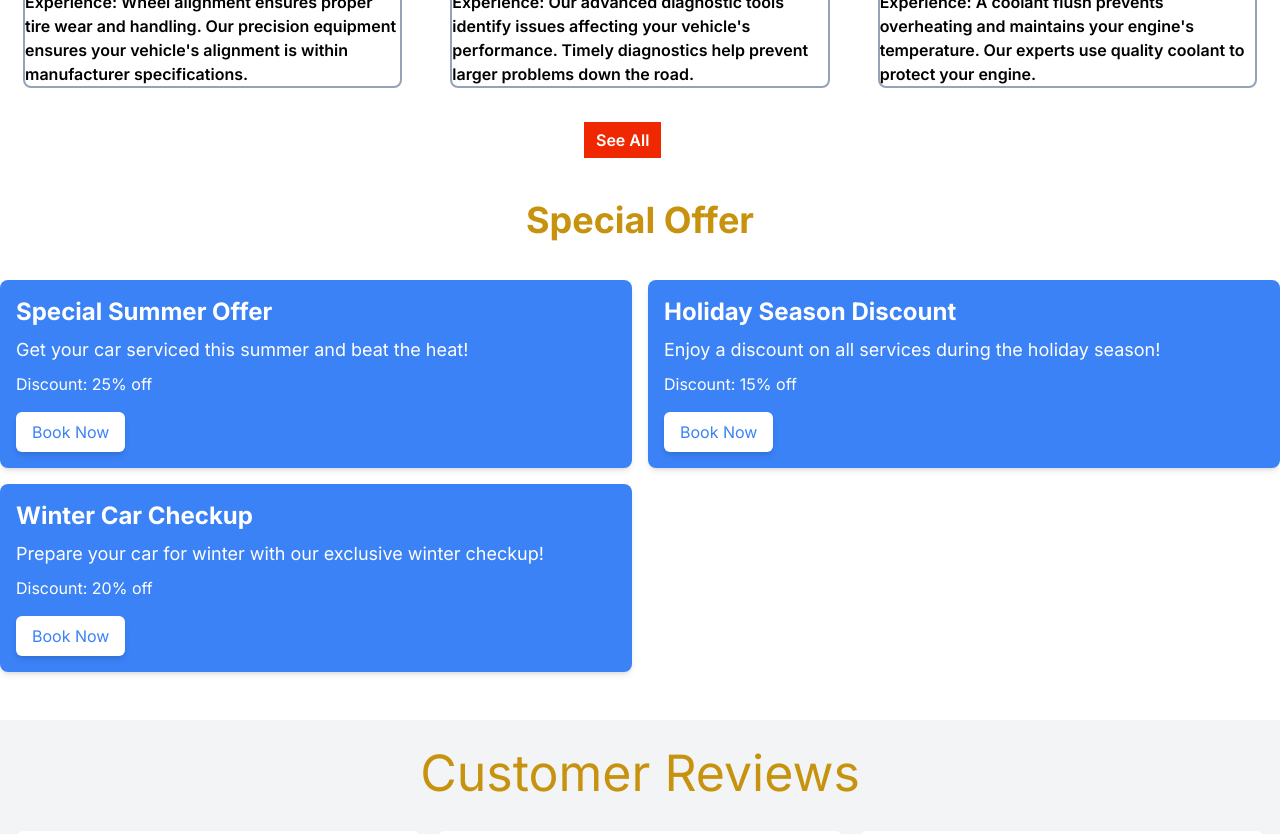
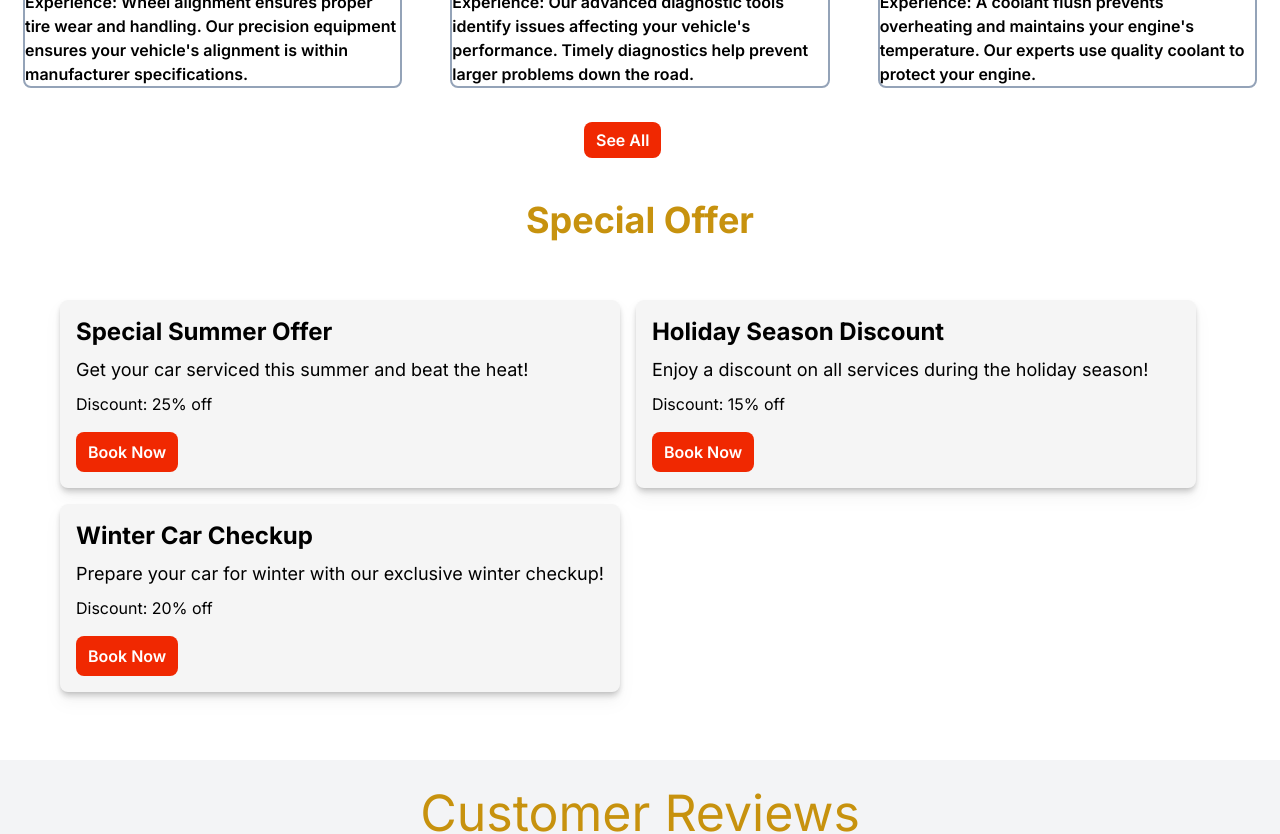
Before and after one commit to smsohag32/fix-your-motoro, a Next.js app: page / in a window 1280 px wide. Shown: the part 3180-4014 px from the top of the page. Built offline with nearby package versions, Linux system fonts and the light colour scheme.

Commit message:
specials offers section design update

```diff
--- a/src/app/globals.css
+++ b/src/app/globals.css
@@ -23,7 +23,7 @@ body {
 }
 
 .primary-btn {
-  @apply px-3 py-2 text-center font-semibold bg-[#f02801] text-white hover:bg-[#bb3f26e7]
+  @apply px-3 py-2 text-center font-semibold bg-[#f02801] text-white hover:bg-[#bb3f26e7] rounded-lg
 }
 
 .top-btn{
--- a/src/components/PagesSection/Home/SpecialOffers/SpecialsOffers.jsx
+++ b/src/components/PagesSection/Home/SpecialOffers/SpecialsOffers.jsx
@@ -24,24 +24,26 @@ const SpecialsOffers = () => {
     },
   ];
   return (
-    <div className="my-12">
-      <h1 className="text-4xl font-bold text-center mb-10">Special Offer</h1>
-      <div className="grid grid-cols-1 md:grid-cols-2 gap-4">
+    <div className="my-12 ">
+      <h1 className="mb-10 text-4xl font-bold text-center">Special Offer</h1>
+      <div className="container">
+        <div className="grid grid-cols-1 gap-4 md:grid-cols-2">
           {offersData.map((offer, index) => (
             <div
               key={index}
-            className="bg-blue-500 text-white p-4 rounded-lg shadow-md"
+              className="p-4 rounded-lg shadow-md drop-shadow-lg bg-[#f5f5f5]"
             >
-            <h2 className="text-2xl font-bold mb-2">{offer.title}</h2>
+              <h2 className="mb-2 text-2xl font-bold">{offer.title}</h2>
               <p className="text-lg">{offer.description}</p>
               <p className="mt-2">Discount: {offer.discount}% off</p>
-            <button className="mt-4 bg-white text-blue-500 px-4 py-2 rounded-md shadow-md hover:bg-blue-500 hover:text-white">
+              <button className="px-4 py-2 mt-4 primary-btn">
                 {offer.buttonText}
               </button>
             </div>
           ))}
         </div>
       </div>
+    </div>
   );
 };
 
```
Also changed, not shown: 1 other file (tests, documents, lock files or other folders). Lines whose indentation alone changed are shown as unchanged.
